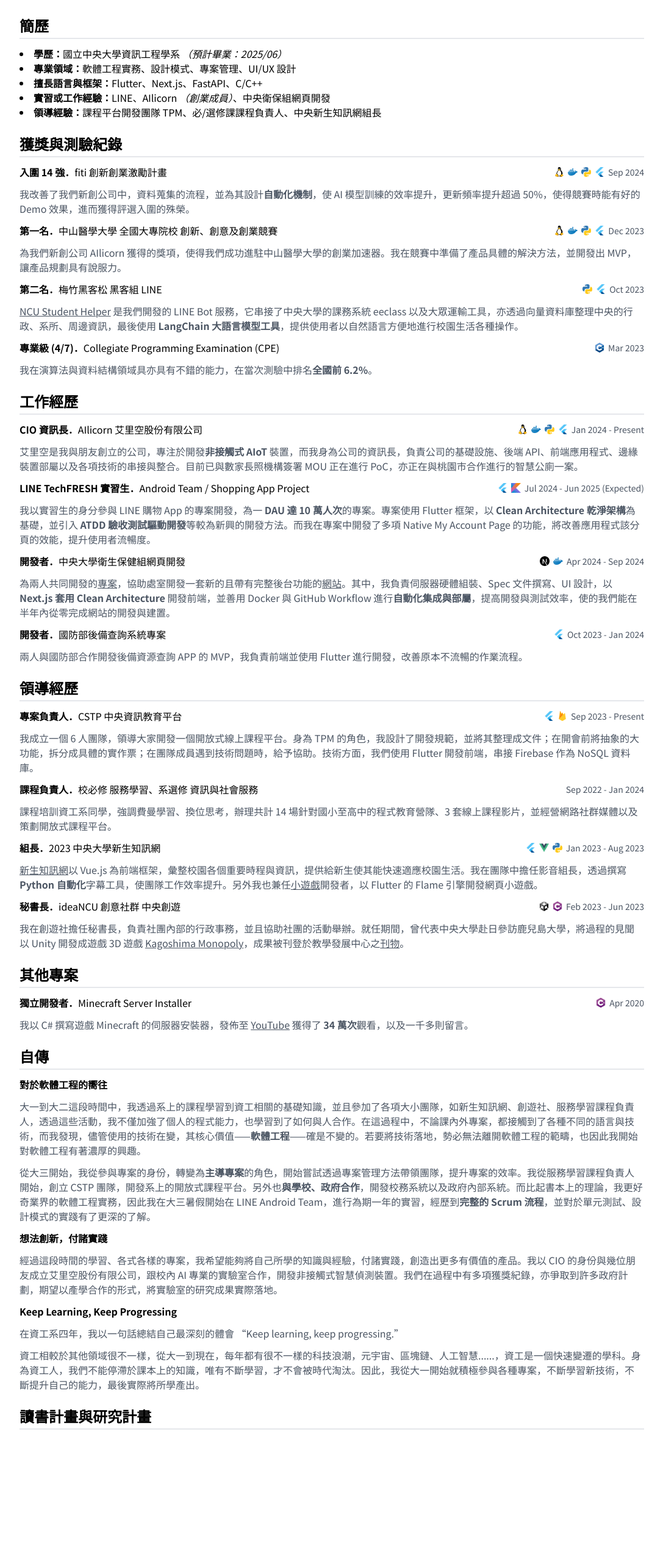
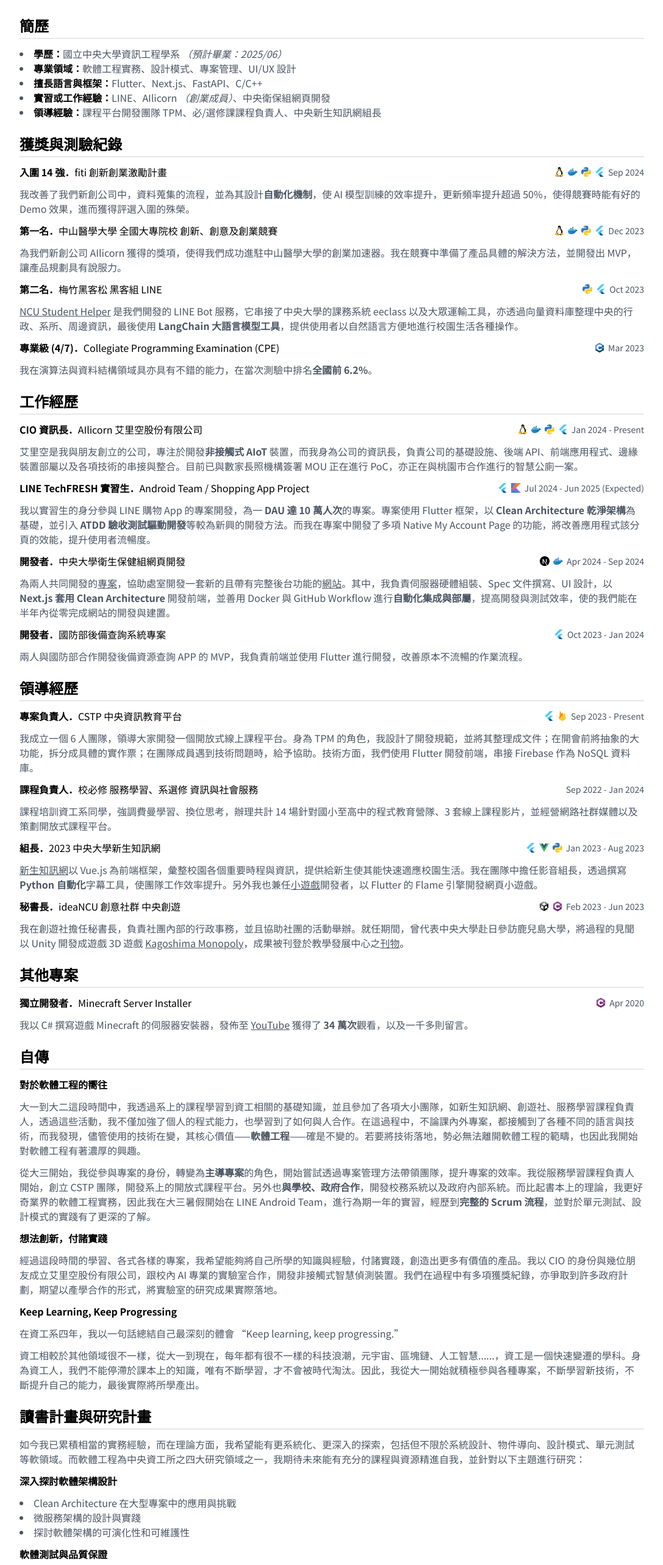
Before and after one commit to an920107/resume-next, a Next.js app: page / in a window 1280 px wide. Shown: the part 1700-4266 px from the top of the page at 61% size, without its empty margins (96-1183 px from the left). Built offline with nearby package versions, Linux system fonts and the light colour scheme.

Commit message:
feat: researching plan

```diff
--- a/src/app/globals.css
+++ b/src/app/globals.css
@@ -16,7 +16,7 @@
 }
 
 ul {
-  @apply list-disc list-inside;
+  @apply list-disc list-inside mb-3 text-gray-600;
 }
 
 p {
--- a/src/app/page.tsx
+++ b/src/app/page.tsx
@@ -16,11 +16,11 @@
       <section>
         <h3>簡歷</h3>
         <ul>
-          <li><b>學歷：</b>國立中央大學資訊工程學系 <i>（預計畢業：2025/06）</i></li>
-          <li><b>專業領域：</b>軟體工程實務、設計模式、專案管理、UI/UX 設計</li>
-          <li><b>擅長語言與框架：</b>Flutter、Next.js、FastAPI、C/C++</li>
-          <li><b>實習或工作經驗：</b>LINE、AIlicorn <i>（創業成員）</i>、中央衛保組網頁開發</li>
-          <li><b>領導經驗：</b>課程平台開發團隊 TPM、必/選修課課程負責人、中央新生知訊網組長</li>
+          <li><b className="text-black">學歷：</b>國立中央大學資訊工程學系 <i>（預計畢業：2025/06）</i></li>
+          <li><b className="text-black">專業領域：</b>軟體工程實務、設計模式、專案管理、UI/UX 設計</li>
+          <li><b className="text-black">擅長語言與框架：</b>Flutter、Next.js、FastAPI、C/C++</li>
+          <li><b className="text-black">實習或工作經驗：</b>LINE、AIlicorn <i>（創業成員）</i>、中央衛保組網頁開發</li>
+          <li><b className="text-black">領導經驗：</b>課程平台開發團隊 TPM、必/選修課課程負責人、中央新生知訊網組長</li>
         </ul>
       </section>
 
@@ -246,6 +246,38 @@
 
       <section>
         <h3>讀書計畫與研究計畫</h3>
+        <p>
+          <>如今我已累積相當的實務經驗，而在理論方面，我希望能有更系統化、更深入的探索，包括但不限於系統設計、物件導向、</>
+          <>設計模式、單元測試等軟領域。而軟體工程為中央資工所之四大研究領域之一，我期待未來能有充分的課程與資源精進自我，</>
+          <>並針對以下主題進行研究：</>
+        </p>
+        <p>
+          <b className="text-black">深入探討軟體架構設計</b>
+        </p>
+        <ul>
+          <li>Clean Architecture 在大型專案中的應用與挑戰</li>
+          <li>微服務架構的設計與實踐</li>
+          <li>探討軟體架構的可演化性和可維護性</li>
+        </ul>
+        <p>
+          <b className="text-black">軟體測試與品質保證</b>
+        </p>
+        <ul>
+          <li>研究自動化測試方法和工具</li>
+          <li>探討如何提升軟體測試效率和覆蓋率</li>
+        </ul>
+        <p>
+          <b className="text-black">軟體開發方法與流程</b>
+        </p>
+        <ul>
+          <li>敏捷開發方法的應用與優化</li>
+          <li>DevOps 的實踐與挑戰</li>
+          <li>研究軟體開發流程的持續改進</li>
+        </ul>
+        <p>
+          <>如同前段所提及的，在資訊領域我必須持續學習、持續進步，以維持自己的競爭力。在碩士階段，我也將維持過去積極的學習態度，</>
+          <>努力學習與研究，成為一名優秀的軟體工程師，為軟體開發領域做出貢獻。</>
+        </p>
       </section>
 
       <h2 className="mt-10">附. 經歷審查證明</h2>
```
